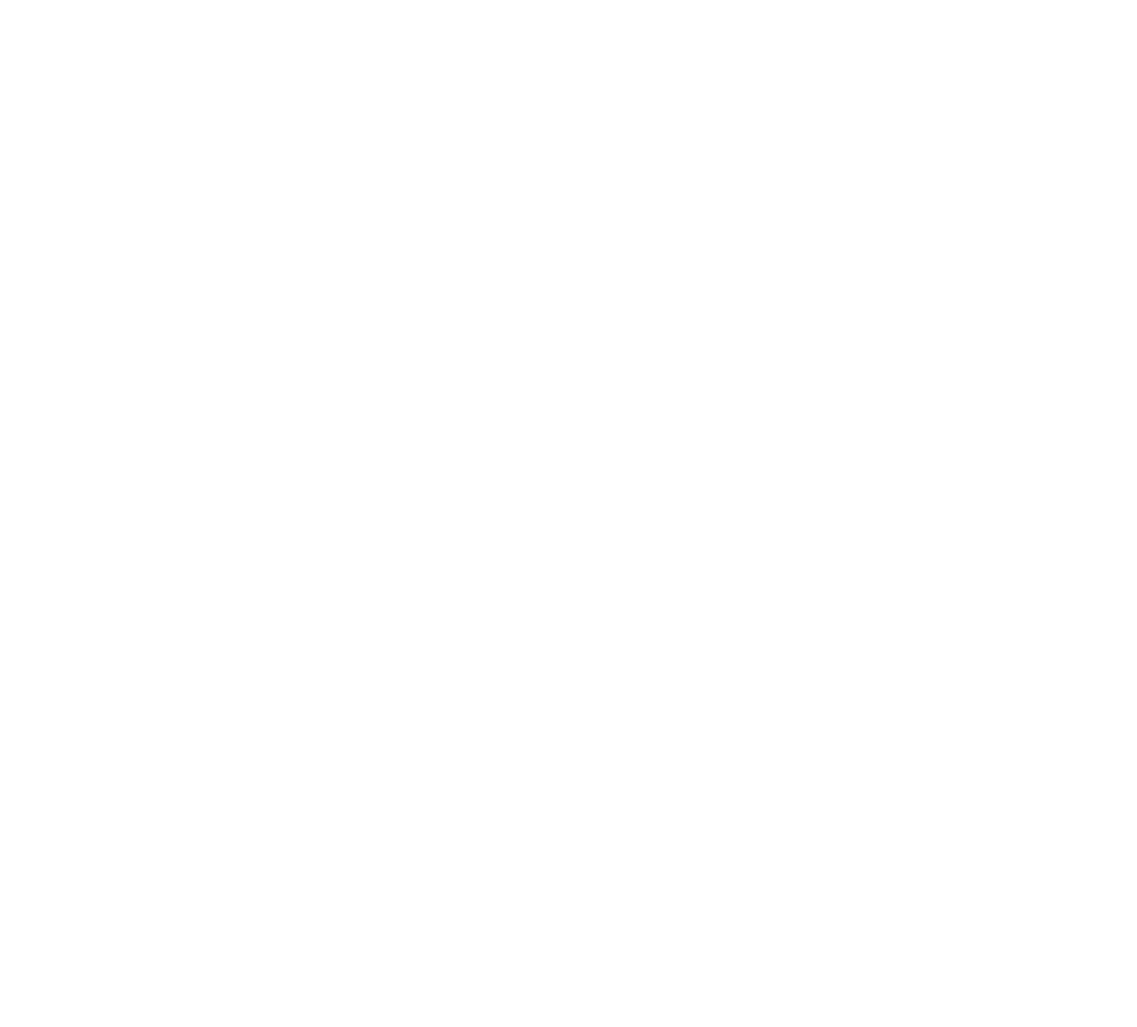
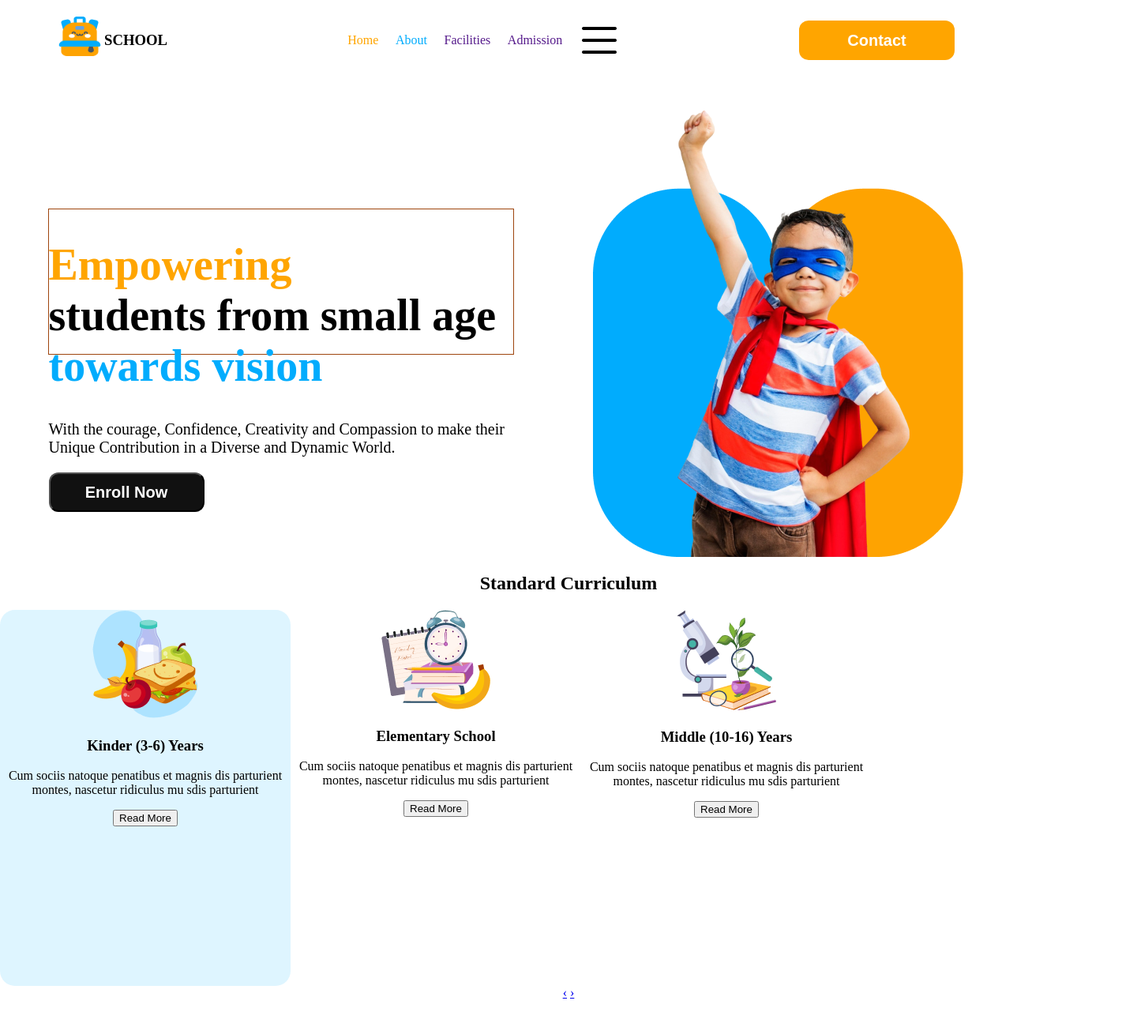
Before and after one commit to MdShamim2288/B11-A2_Kids_school-web, a plain HTML site: page index.html in a window 1280 px wide. Shown: the whole page at 79% size, 1440 px wide, since content can reach past the window. Before the commit the page ends 800 px from the top, so only its background shows below. Drawn offline with Linux system fonts and the light colour scheme.

Commit message:
add card

```diff
--- a/css/style.css
+++ b/css/style.css
@@ -7,3 +7,112 @@
   font-weight: 400;
   font-style: normal;
 }
+body{
+  margin: 0 auto;
+}
+/* share style  */
+
+.display-flex{
+  display: flex;
+}
+.color-orange{
+ color: Orange;
+}
+/* nav style  */
+nav{
+  width: 100%;
+  height: 90px;
+  padding: 20px 0;
+}
+.nav{
+  width: 1140px;
+  height: 62px;
+  margin: 0 auto;
+  justify-content: space-between;
+  align-items: center;
+}
+.nav-disscirpston{
+  justify-content: space-evenly;
+  align-items: center;
+  width: 387px;
+  height: 30px;
+}
+.nav-disscirpston a{
+  text-decoration: none;
+}
+.src-logo{
+  width: 62px;
+  height: 50px;
+}
+.Sky-Blue{
+  color: #01ACFD;
+}
+.btn-coontact{
+  width: 197px;
+  height: 50px;
+  margin: 6px 1px 6px 0;
+  border-radius: 12px;
+  border: none;
+  background-color: Orange;
+  color: #FFFFFF;
+  font-size: 20px;
+  font-weight: 600;
+}
+/* banner styles */
+.banner{
+  justify-content: center;
+  align-items: center;
+  width: 1159px;
+  height: 575px;
+  gap: 50px;
+  margin: 0 auto;
+  /* margin-left: 151px; */
+}
+.Empowering{
+  justify-content: left;
+  align-items: center;
+  width: 640px;
+  height: 183px;
+  margin:0 50px 122px 0;
+  border: 1px solid rgb(158, 69, 14)  ;
+}
+.banner-title{
+  font-size: 56px;
+  font-weight: 600;
+}
+.courage-title{
+  font-weight: 400;
+  font-size: 20px;
+}
+.btn-coontact-2{
+  width: 197px;
+  height: 50px;
+  background-color: #111111;
+  color: #FFFFFF;
+  border-radius: 12px;
+  font-size: 20px;
+  font-weight: 700;
+}
+.src-hero{
+  width: 469px;
+  height: 575px;
+}
+/* card styles */
+.content-card{
+  text-align: center;
+  width: 1440px;
+  height: 879px;
+  gap: 28px;
+}
+.content-title{
+  font-size: 46px;
+  font-weight: 700;
+}
+.card-1, .card-2, .card-3{
+  width: 368px;
+  height: 476px;
+  border-radius: 19px;
+}
+.card-1{
+  background-color: #DEF5FF;
+}
--- a/index.html
+++ b/index.html
@@ -9,10 +9,66 @@
 <body>
     <header>
         <nav>
+            <div class="nav display-flex">
+                <div class="display-flex">
+                    <img class="src-logo" src="assets/logo.png" alt="">
+                    <h3>SCHOOL</h3>
+                </div>
+                <div class="nav-disscirpston display-flex ">
+                    <a class=" color-orange" href="">Home</a>
+                    <a class="Sky-Blue" href="">About</a>
+                    <a  class="05D4DF" href="">Facilities</a>
+                    <a class="5D58EF" href="">Admission</a>
+                    <img class="src-menu" src="assets/icons8-menu-50.png" alt="">
+                </div>
+                <button class="btn-coontact " >Contact</button>
 
+            </div>
         </nav>
+        <div class="banner display-flex">
+            <div class="Empowering">
+                <h1 class="banner-title"><span class="color-orange">Empowering</span><br>
+                    students from small age <span class="Sky-Blue"> towards vision</span></h1>
+                <p class="courage-title">With the courage, Confidence, Creativity and Compassion to make their Unique Contribution in a Diverse and Dynamic World.</p>
+                <button class="btn-coontact-2">Enroll Now</button>
+            </div>
+            <div class="src-hero">
+                <img  src="assets/hero-kids.png" alt="">
+            </div>
+        </div>
     </header>
     <main>
+        <section class="content-card">
+            <h2>Standard Curriculum</h2>
+            <div class=" display-flex">
+                <div class="card-1">
+                    <img src="assets/kinder.png" alt="">
+                    <h3>Kinder (3-6) Years</h3>
+                    <p>Cum sociis natoque penatibus et magnis
+                        dis parturient montes, nascetur ridiculus
+                        mu sdis parturient</p>
+                    <button>Read More</button>
+                </div>
+                <div class="card-2">
+                    <img src="assets/elementary.png" alt="">
+                    <h3>Elementary School</h3>
+                    <p>Cum sociis natoque penatibus et magnis
+                        dis parturient montes, nascetur ridiculus
+                        mu sdis parturient</p>
+                    <button>Read More</button>
+                </div>
+                <div class="card-3">
+                    <img src="assets/middle.png" alt="">
+                    <h3>Middle (10-16) Years</h3>
+                    <p>Cum sociis natoque penatibus et magnis
+                        dis parturient montes, nascetur ridiculus
+                        mu sdis parturient</p>
+                    <button>Read More</button>
+                </div>
+            </div>
+             <a href="#" class="previous round">&#8249;</a>
+        <a href="#" class="next round">&#8250;</a>
+        </section>
 
     </main>
     <footer>
```
Also changed, not shown: assets/icons8-menu-50.png (added).
